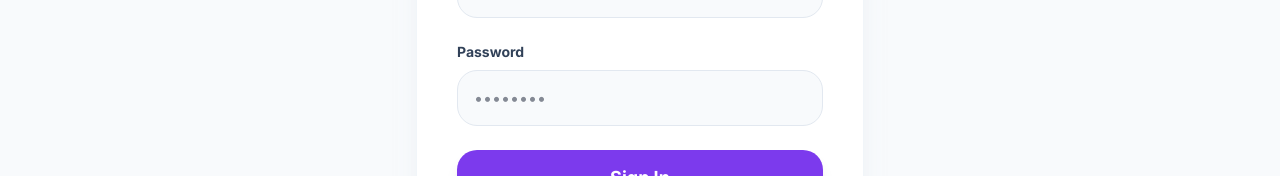
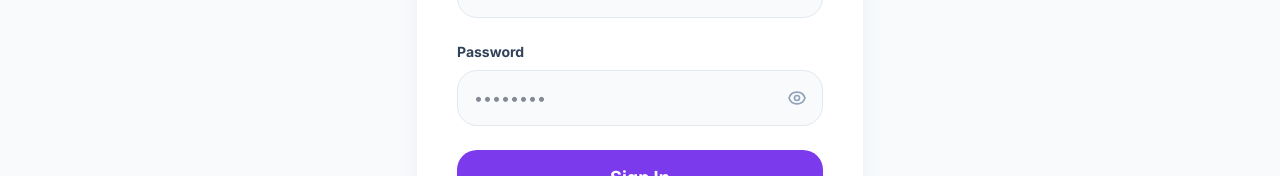
Before and after one commit to Ishika-Quandatum/E-commerce, a React (Vite) app in the folder frontend/: page /login in a window 1280 px wide. Shown: the part 371-547 px from the top of the page. Built offline with nearby package versions, Linux system fonts and the light colour scheme; no server answers.

Commit message:
Password field eye icon

```diff
--- a/frontend/src/pages/customer/Login.jsx
+++ b/frontend/src/pages/customer/Login.jsx
@@ -9,6 +9,7 @@
   const [formData, setFormData] = useState({ username: '', password: '' });
   const [error, setError] = useState('');
   const [loading, setLoading] = useState(false);
+  const [showPassword, setShowPassword] = useState(false);
 
   const { login } = useAuth();
   const navigate = useNavigate();
@@ -131,16 +132,38 @@
             <label className="block text-sm font-bold text-slate-700 mb-2">
               Password
             </label>
+            <div className="relative">
               <input
                 required
-              type="password"
-              className="w-full bg-slate-50 border border-slate-200 rounded-2xl px-4 h-14 focus:ring-2 ring-primary-500/20 outline-none"
+                type={showPassword ? 'text' : 'password'}
+                className="w-full bg-slate-50 border border-slate-200 rounded-2xl px-4 pr-12 h-14 focus:ring-2 ring-primary-500/20 outline-none"
                 placeholder="••••••••"
                 value={formData.password}
                 onChange={(e) =>
                   setFormData({ ...formData, password: e.target.value })
                 }
               />
+              <button
+                type="button"
+                onClick={() => setShowPassword((prev) => !prev)}
+                className="absolute right-4 top-1/2 -translate-y-1/2 text-slate-400 hover:text-slate-600 transition-colors"
+                aria-label={showPassword ? 'Hide password' : 'Show password'}
+              >
+                {showPassword ? (
+                  // Eye-off icon
+                  <svg xmlns="http://www.w3.org/2000/svg" className="w-5 h-5" fill="none" viewBox="0 0 24 24" stroke="currentColor" strokeWidth={2}>
+                    <path strokeLinecap="round" strokeLinejoin="round" d="M13.875 18.825A10.05 10.05 0 0112 19c-5 0-9-4-9-7 0-1.09.387-2.12 1.05-3M6.53 6.53A9.956 9.956 0 0112 5c5 0 9 4 9 7a9.97 9.97 0 01-2.347 3.653M15 12a3 3 0 11-6 0 3 3 0 016 0z" />
+                    <path strokeLinecap="round" strokeLinejoin="round" d="M3 3l18 18" />
+                  </svg>
+                ) : (
+                  // Eye icon
+                  <svg xmlns="http://www.w3.org/2000/svg" className="w-5 h-5" fill="none" viewBox="0 0 24 24" stroke="currentColor" strokeWidth={2}>
+                    <path strokeLinecap="round" strokeLinejoin="round" d="M15 12a3 3 0 11-6 0 3 3 0 016 0z" />
+                    <path strokeLinecap="round" strokeLinejoin="round" d="M2.458 12C3.732 7.943 7.523 5 12 5c4.477 0 8.268 2.943 9.542 7-1.274 4.057-5.065 7-9.542 7-4.477 0-8.268-2.943-9.542-7z" />
+                  </svg>
+                )}
+              </button>
+            </div>
           </div>
 
           {/* Button */}
--- a/frontend/src/pages/customer/Register.jsx
+++ b/frontend/src/pages/customer/Register.jsx
@@ -13,6 +13,7 @@
   });
   const [error, setError] = useState('');
   const [loading, setLoading] = useState(false);
+  const [showPassword, setShowPassword] = useState(false);
   const navigate = useNavigate();
 
   const handleSubmit = async (e) => {
@@ -86,13 +87,33 @@
           </div>
           <div>
             <label className="block text-sm font-bold text-slate-700 mb-1">Password</label>
-            <input
-              required
-              type="password"
-              className="w-full bg-slate-50 border border-slate-200 rounded-xl px-4 h-12 focus:ring-2 ring-primary-500/20 outline-none transition-all"
-              value={formData.password}
-              onChange={(e) => setFormData({ ...formData, password: e.target.value })}
-            />
+            <div className="relative">
+              <input
+                required
+                type={showPassword ? 'text' : 'password'}
+                className="w-full bg-slate-50 border border-slate-200 rounded-xl px-4 pr-12 h-12 focus:ring-2 ring-primary-500/20 outline-none transition-all"
+                value={formData.password}
+                onChange={(e) => setFormData({ ...formData, password: e.target.value })}
+              />
+              <button
+                type="button"
+                onClick={() => setShowPassword((prev) => !prev)}
+                className="absolute right-4 top-1/2 -translate-y-1/2 text-slate-400 hover:text-slate-600 transition-colors"
+                aria-label={showPassword ? 'Hide password' : 'Show password'}
+              >
+                {showPassword ? (
+                  <svg xmlns="http://www.w3.org/2000/svg" className="w-5 h-5" fill="none" viewBox="0 0 24 24" stroke="currentColor" strokeWidth={2}>
+                    <path strokeLinecap="round" strokeLinejoin="round" d="M13.875 18.825A10.05 10.05 0 0112 19c-5 0-9-4-9-7 0-1.09.387-2.12 1.05-3M6.53 6.53A9.956 9.956 0 0112 5c5 0 9 4 9 7a9.97 9.97 0 01-2.347 3.653M15 12a3 3 0 11-6 0 3 3 0 016 0z" />
+                    <path strokeLinecap="round" strokeLinejoin="round" d="M3 3l18 18" />
+                  </svg>
+                ) : (
+                  <svg xmlns="http://www.w3.org/2000/svg" className="w-5 h-5" fill="none" viewBox="0 0 24 24" stroke="currentColor" strokeWidth={2}>
+                    <path strokeLinecap="round" strokeLinejoin="round" d="M15 12a3 3 0 11-6 0 3 3 0 016 0z" />
+                    <path strokeLinecap="round" strokeLinejoin="round" d="M2.458 12C3.732 7.943 7.523 5 12 5c4.477 0 8.268 2.943 9.542 7-1.274 4.057-5.065 7-9.542 7-4.477 0-8.268-2.943-9.542-7z" />
+                  </svg>
+                )}
+              </button>
+            </div>
           </div>
 
           <button
--- a/frontend/src/pages/customer/VendorSignup.jsx
+++ b/frontend/src/pages/customer/VendorSignup.jsx
@@ -2,7 +2,7 @@
 import { Link, useNavigate } from 'react-router-dom';
 import { vendorService } from '../../services/api';
 import { useAuth } from '../../context/AuthContext';
-import { Store, ShoppingBag, Truck, CheckCircle, MapPin, Phone, Map, Loader2, Navigation } from 'lucide-react';
+import { Store, ShoppingBag, Truck, CheckCircle, MapPin, Phone, Map, Loader2, Navigation, Eye, EyeOff } from 'lucide-react';
 import { toast } from 'react-hot-toast';
 
 const VendorSignup = () => {
@@ -24,6 +24,7 @@
   const [loading, setLoading] = useState(false);
   const [geocodingLoading, setGeocodingLoading] = useState(false);
   const [error, setError] = useState('');
+  const [showPassword, setShowPassword] = useState(false);
   const navigate = useNavigate();
 
   // If user is already an approved vendor, they shouldn't be here
@@ -229,14 +230,24 @@
 
                       <div>
                         <label className="block text-[11px] font-bold text-slate-500 uppercase tracking-wider mb-1.5 ml-1">Account Password</label>
+                        <div className="relative">
                           <input
-                          type="password"
+                            type={showPassword ? 'text' : 'password'}
                             required
-                          className="w-full px-4 py-3 bg-slate-50 border border-slate-100 rounded-xl focus:ring-2 focus:ring-primary-500/20 focus:border-primary-500 outline-none transition-all text-sm font-medium"
+                            className="w-full px-4 py-3 pr-11 bg-slate-50 border border-slate-100 rounded-xl focus:ring-2 focus:ring-primary-500/20 focus:border-primary-500 outline-none transition-all text-sm font-medium"
                             placeholder="Min 6 characters"
                             value={formData.password}
                             onChange={(e) => setFormData({...formData, password: e.target.value})}
                           />
+                          <button
+                            type="button"
+                            onClick={() => setShowPassword((prev) => !prev)}
+                            className="absolute right-3 top-1/2 -translate-y-1/2 text-slate-400 hover:text-slate-600 transition-colors"
+                            aria-label={showPassword ? 'Hide password' : 'Show password'}
+                          >
+                            {showPassword ? <EyeOff size={17} /> : <Eye size={17} />}
+                          </button>
+                        </div>
                       </div>
                     </>
                   )}
```
Also changed, not shown: 1 other file (tests, documents, lock files or other folders). Lines whose indentation alone changed are shown as unchanged.
